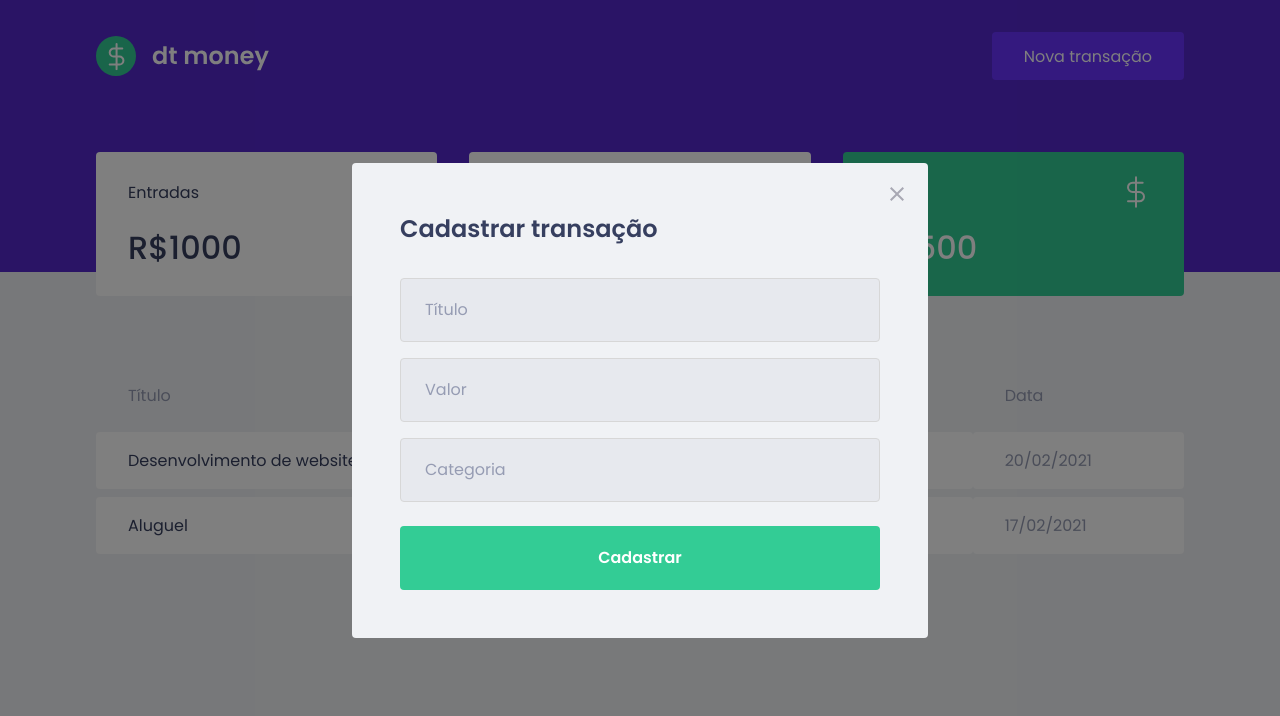
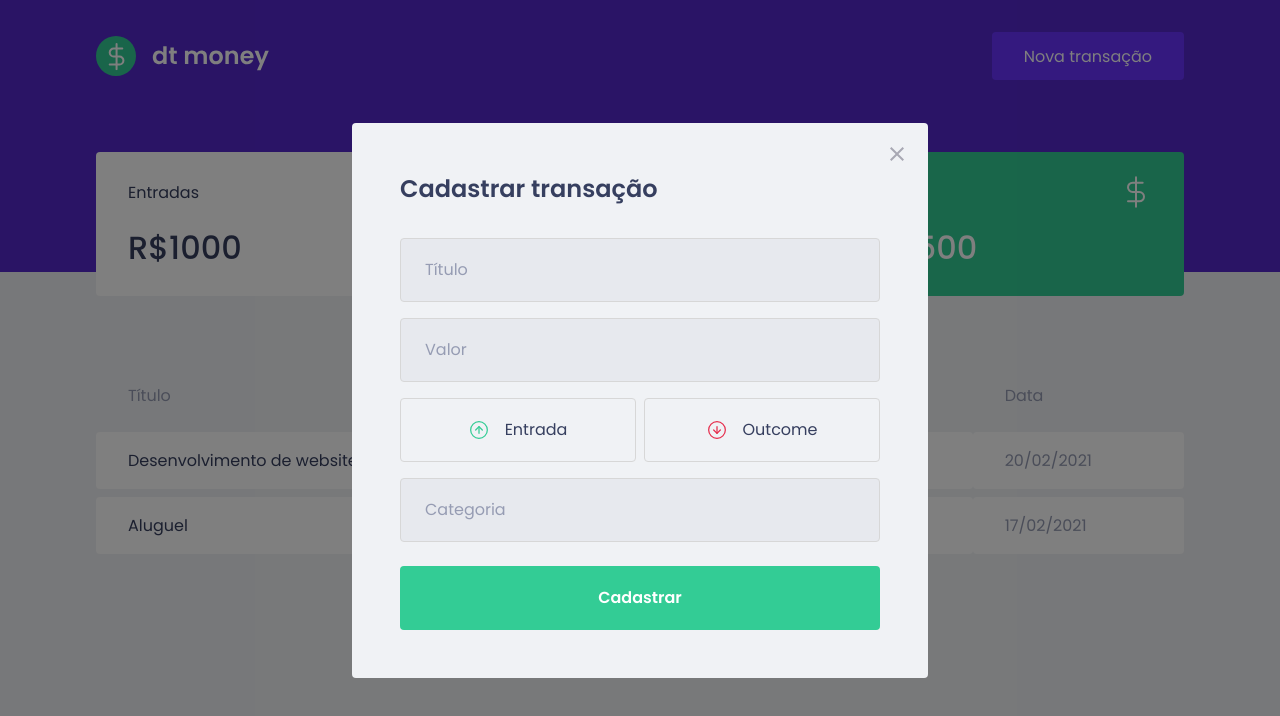
Before and after one commit to fellipefreiire/ignite-reactjs-chapter2, a React (Create React App) app: page / in a window 1280 px wide. Both pictures are taken after a click on the button "Nova transação". Shown: the top 716 px of the page. Built offline with nearby package versions, Linux system fonts and the light colour scheme; no server answers; what miragejs would draw is missing.

Commit message:
form type button

```diff
--- a/package.json
+++ b/package.json
@@ -6,6 +6,7 @@
     "@types/react-modal": "^3.12.1",
     "axios": "^0.21.4",
     "miragejs": "^0.1.41",
+    "polished": "^4.1.3",
     "react": "^17.0.2",
     "react-dom": "^17.0.2",
     "react-modal": "^3.14.3",
--- a/src/components/NewTransactionModal/index.tsx
+++ b/src/components/NewTransactionModal/index.tsx
@@ -1,6 +1,8 @@
 import Modal from "react-modal";
 import * as S from "./styles";
 import closeImg from "../../assets/close.svg";
+import incomeImg from "../../assets/income.svg";
+import outcomeImg from "../../assets/outcome.svg";
 
 interface NewTransactionModalProps {
   isOpen: boolean;
@@ -30,6 +32,19 @@
 
         <input placeholder="Título" />
         <input type="number" placeholder="Valor" />
+
+        <S.TransactionTypeContainer>
+          <button type="button">
+            <img src={incomeImg} alt="Entrada" />
+            <span>Entrada</span>
+          </button>
+
+          <button type="button">
+            <img src={outcomeImg} alt="Outcome" />
+            <span>Outcome</span>
+          </button>
+        </S.TransactionTypeContainer>
+
         <input placeholder="Categoria" />
         <button type="submit">Cadastrar</button>
       </S.Container>
--- a/src/components/NewTransactionModal/styles.ts
+++ b/src/components/NewTransactionModal/styles.ts
@@ -1,4 +1,5 @@
 import styled from "styled-components";
+import { darken } from "polished";
 
 export const Container = styled.form`
   h2 {
@@ -47,3 +48,40 @@
     }
   }
 `;
+
+export const TransactionTypeContainer = styled.div`
+  margin: 1rem 0;
+  display: grid;
+  grid-template-columns: 1fr 1fr;
+  gap: 0.5rem;
+
+  button {
+    height: 4rem;
+    border: 1px solid #d7d7d7;
+    border-radius: 0.25rem;
+
+    background: transparent;
+
+    display: flex;
+    align-items: center;
+    justify-content: center;
+
+    transition: border-color 0.2s ease-in-out;
+
+    &:hover {
+      border-color: ${darken(0.1, "#d7d7d7")};
+    }
+
+    img {
+      width: 20px;
+      height: 20px;
+    }
+
+    span {
+      display: inline-block;
+      margin-left: 1rem;
+      font-size: 1rem;
+      color: var(--text-title);
+    }
+  }
+`;
```
Also changed, not shown: 1 other file (tests, documents, lock files or other folders).
